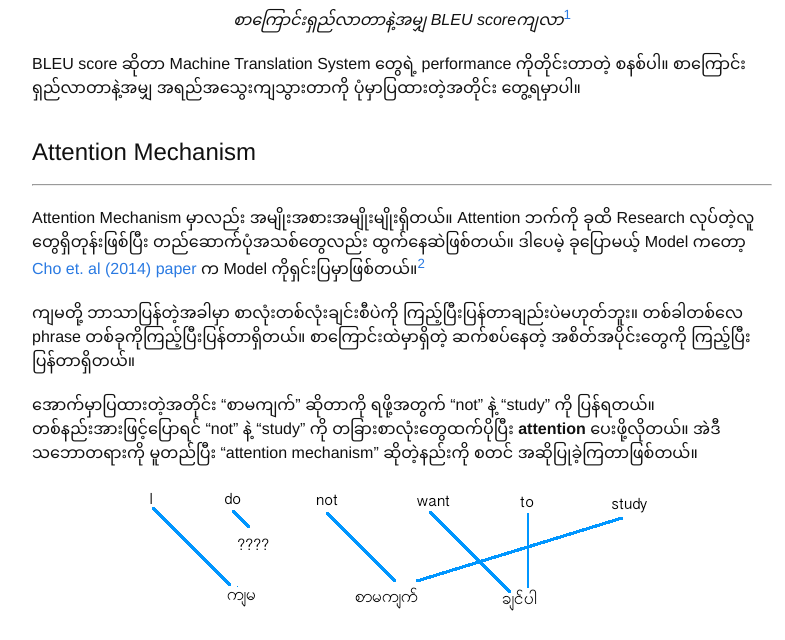
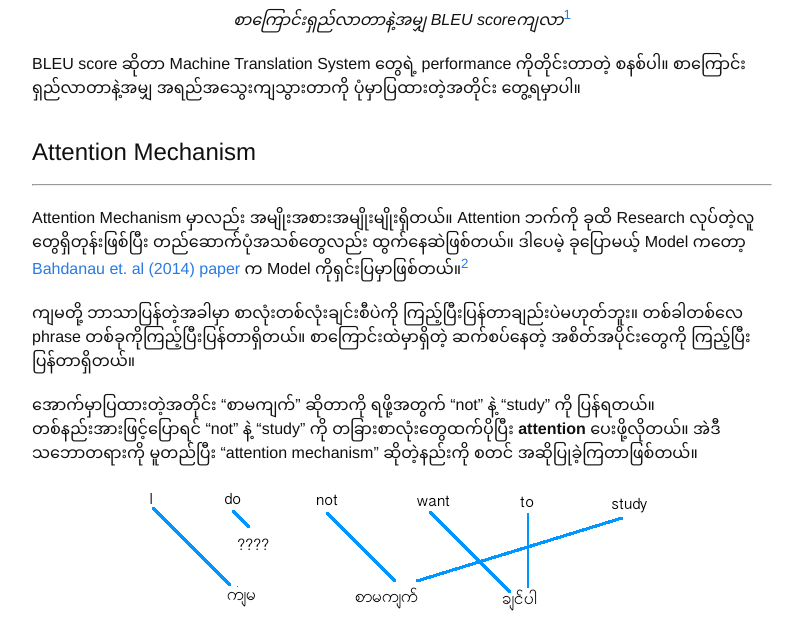
Before and after one commit to phu-pmh/logs, a Jekyll site: the page built from _posts/2017-06-15-Neural-MT.md, in a window 1280 px wide and 1400 px high, scrolled down 3418 px. Shown: the top 640 px of the window, without its empty margins (238-1023 px from the left). Built offline with Jekyll 4.4.1, drawn with Linux system fonts in a browser that asks for light colours; formulas are drawn with MathJax 3; comment, search, counter and statistics services are not loaded; some of the changed text lies outside the part shown.

Commit message:
Update 2017-06-15-Neural-MT.md

```diff
--- a/_posts/2017-06-15-Neural-MT.md
+++ b/_posts/2017-06-15-Neural-MT.md
@@ -76,7 +76,7 @@ BLEU score ဆိုတာ Machine Translation System တွေရဲ့ perform
 
 # Attention Mechanism
 ---
-Attention Mechanism မှာလည်း အမျိုးအစားအမျိုးမျိုးရှိတယ်။ Attention ဘက်ကို ခုထိ Research လုပ်တဲ့လူတွေရှိတုန်းဖြစ်ပြီး တည်ဆောက်ပုံအသစ်တွေလည်း ထွက်နေဆဲဖြစ်တယ်။ ဒါပေမဲ့ ခုပြောမယ့် Model ကတော့  [Cho et. al (2014) paper](https://arxiv.org/abs/1409.0473) က Model ကိုရှင်းပြမှာဖြစ်တယ်။[^2]
+Attention Mechanism မှာလည်း အမျိုးအစားအမျိုးမျိုးရှိတယ်။ Attention ဘက်ကို ခုထိ Research လုပ်တဲ့လူတွေရှိတုန်းဖြစ်ပြီး တည်ဆောက်ပုံအသစ်တွေလည်း ထွက်နေဆဲဖြစ်တယ်။ ဒါပေမဲ့ ခုပြောမယ့် Model ကတော့  [Bahdanau et. al (2014) paper](https://arxiv.org/abs/1409.0473) က Model ကိုရှင်းပြမှာဖြစ်တယ်။[^2]
 
 [^2]:[Neural Machine Translation by Jointly Learning to Align and Translate](https://arxiv.org/abs/1409.0473)
 
@@ -106,7 +106,7 @@ Concept ပိုင်းကတော့ ဒီလောက်ပြောရ
 
 ## Model
 ---
-ဒီအပိုင်းကတော့ Attention Mechanism ကို သီအိုရီပိုင်း နည်းနည်းရှင်းချင်ပါတယ်။ သီအိုရီစိတ်မဝင်စားရင်တော့ ကျော်သွားလို့ရပါပြီ။ [Cho et. al (2014) paper](https://arxiv.org/abs/1409.0473) ရဲ့Modelကို ဘယ်လိုဆောက်ထားလည်း ကြည့်ရအောင်။[^2]
+ဒီအပိုင်းကတော့ Attention Mechanism ကို သီအိုရီပိုင်း နည်းနည်းရှင်းချင်ပါတယ်။ သီအိုရီစိတ်မဝင်စားရင်တော့ ကျော်သွားလို့ရပါပြီ။ [Bahdanau et. al (2014) paper](https://arxiv.org/abs/1409.0473) ရဲ့Modelကို ဘယ်လိုဆောက်ထားလည်း ကြည့်ရအောင်။[^2]
 
 သူ့ Model မှာလည်း Encoder နဲ့ Decoder ဆိုပြီး ၂ပိုင်းပါတယ်။
 
@@ -143,7 +143,7 @@ Decoder က Seq-to-seq model တုန်းကလိုပဲ RNNပဲ ဆက
 
 ဥပမာ - **"I eat apple"**  မှာ **apple** ကို ဘာသာပြန်တဲ့အချိန်မှာ **apple နဲ့သက်ဆိုင်တဲ့ Encoder output က weight** အများဆုံးဖြစ်မယ်။ ဆိုပါစို့ **apple** ရဲ့ **encoder output** က **weight 0.9** ရှိပြီး **ကျန်၂ခုက 0.05စီ** ရှိတယ်လို့။ အဲတော့ အသစ်ရလာတဲ့ **context vector** မှာ **apple နဲ့ပတ်သတ်တဲ့ information** က 90ရာခိုင်းနှုန်းပါတဲ့အတွက် Decoder က ပန်းသီးလို့ပြန်ရကောင်းမှန်းသိတယ်။
 
-အောက်က ပုံကတော့ [Cho et. al (2014) paper](https://arxiv.org/abs/1409.0473) ရဲ့ paper ထဲကပုံကိုပဲ တိုက်ရိုက်ယူပြ ထားတာပါ။ အပေါ်မှာ ပြောခဲ့တာတွေ စုပေါင်းပြီး Model ပုံဆွဲထားတာပါ။
+အောက်က ပုံကတော့ [Bahdanau et. al (2014) paper](https://arxiv.org/abs/1409.0473) ရဲ့ paper ထဲကပုံကိုပဲ တိုက်ရိုက်ယူပြ ထားတာပါ။ အပေါ်မှာ ပြောခဲ့တာတွေ စုပေါင်းပြီး Model ပုံဆွဲထားတာပါ။
 
 
 ![Model](/images/NMT/cho_attention.png)
```
